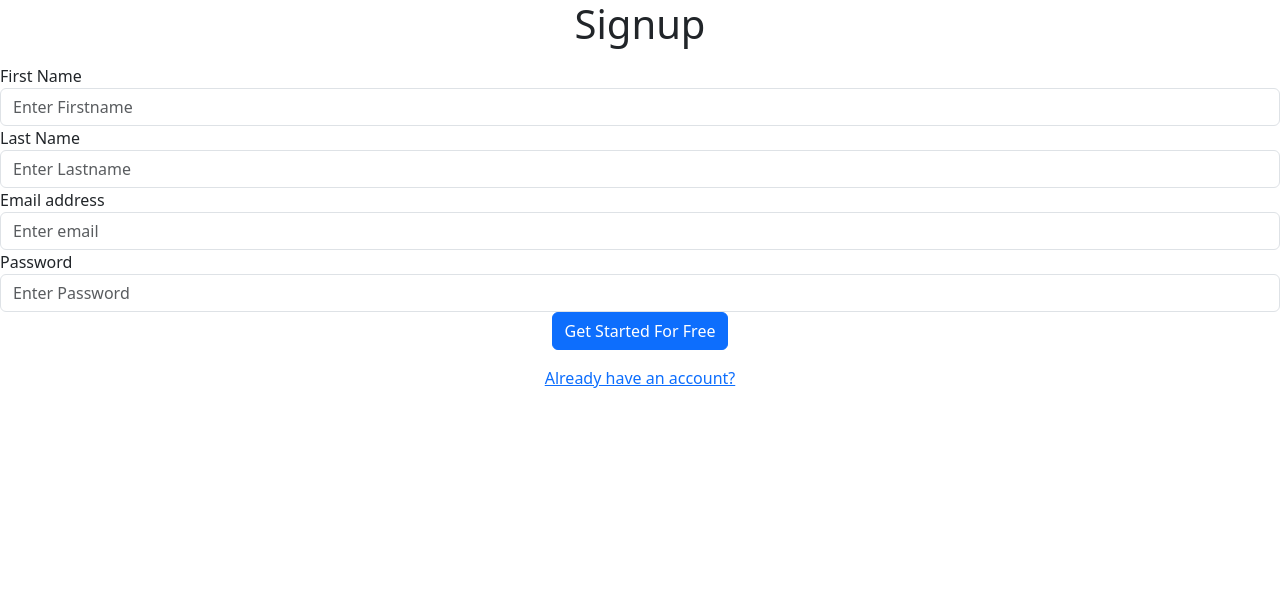
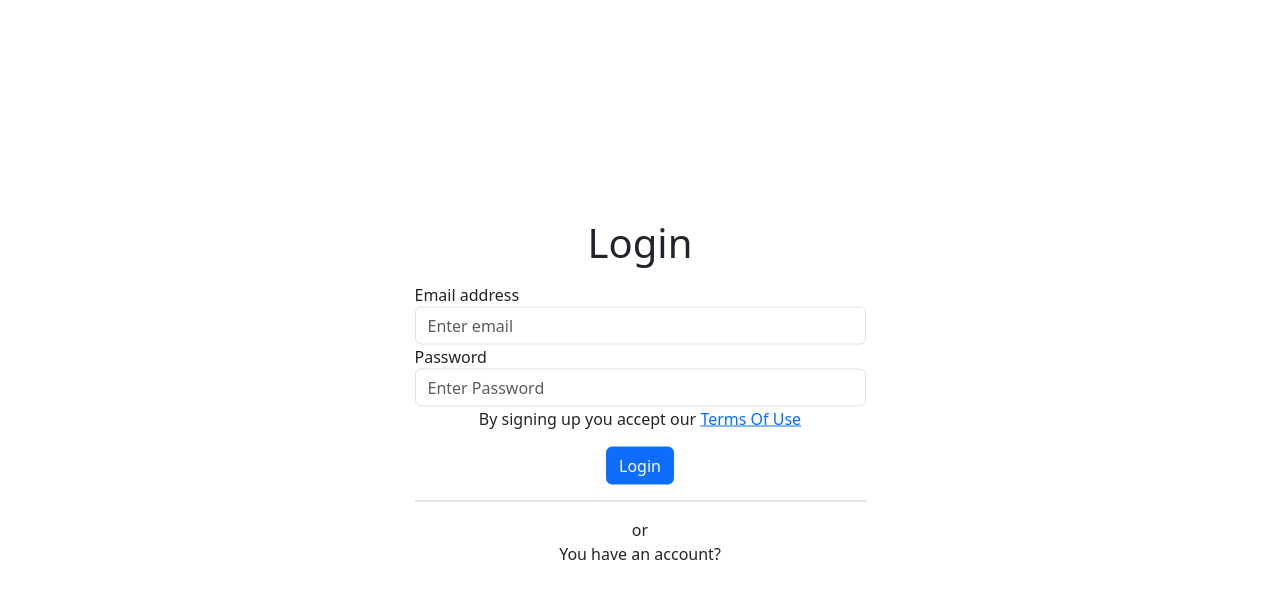
Before and after one commit to The-Cube-s/SistemaBancario_Frontend, a React (Vite) app: page / in a window 1280 px wide. Both pictures are taken after a click on the link "Already have an account?". Shown: the top 598 px of the page. Built offline with nearby package versions, Linux system fonts and the light colour scheme.

Commit message:
Pagina principal con register y login

```diff
--- a/package.json
+++ b/package.json
@@ -14,6 +14,7 @@
     "react": "^18.2.0",
     "react-bootstrap": "^2.10.2",
     "react-dom": "^18.2.0",
+    "react-router-dom": "^6.23.1",
     "styled-components": "^6.1.11"
   },
   "devDependencies": {
--- a/src/App.jsx
+++ b/src/App.jsx
@@ -1,13 +1,12 @@
 import { useState } from 'react'
-import { Login } from './Components/Login/Login'
-import { Register } from './Components/Register/Register'
+import { AuthPage } from './Pages/Auth/AuthPage'
 
 function App() {
 
 
   return (
     <>
-      <Register/>
+      <AuthPage/>
     </>
   )
 }
--- a/src/Components/Login/Login.jsx
+++ b/src/Components/Login/Login.jsx
@@ -1,48 +1,46 @@
 
-export const Login = () => {
+export const Login = ({ switchAuthHandler}) => {
   return (
     <>
-      <div class="container">
-        <div class="row">
-			<div class="col-md-5 mx-auto">
+      <div className="container position-absolute top-50 start-50 translate-middle">
+        <div className="row">
+			<div className="col-md-5 mx-auto">
 			<div id="first">
-				<div class="myform form ">
-					 <div class="logo mb-3">
-						 <div class="col-md-12 text-center">
+				<div className="myform form ">
+					 <div className="logo mb-3">
+						 <div className="col-md-12 text-center">
 							<h1>Login</h1>
 						 </div>
 					</div>
                    <form action="" method="post" name="login">
-                           <div class="form-group">
+                           <div className="form-group">
                               <label for="exampleInputEmail1">Email address</label>
-                              <input type="email" name="email"  class="form-control" id="email" aria-describedby="emailHelp" placeholder="Enter email"/>
+                              <input type="email" name="email"  className="form-control" id="email" aria-describedby="emailHelp" placeholder="Enter email"/>
                            </div>
-                           <div class="form-group">
+                           <div className="form-group">
                               <label for="exampleInputEmail1">Password</label>
-                              <input type="password" name="password" id="password"  class="form-control" aria-describedby="emailHelp" placeholder="Enter Password"/>
+                              <input type="password" name="password" id="password"  className="form-control" aria-describedby="emailHelp" placeholder="Enter Password"/>
                            </div>
-                           <div class="form-group">
-                              <p class="text-center">By signing up you accept our <a href="#">Terms Of Use</a></p>
+                           <div className="form-group">
+                              <p className="text-center">By signing up you accept our <a href="#">Terms Of Use</a></p>
                            </div>
-                           <div class="col-md-12 text-center ">
-                              <button type="submit" class=" btn btn-block mybtn btn-primary tx-tfm">Login</button>
+                           <div className="col-md-12 text-center ">
+                              <button type="submit" className=" btn btn-block mybtn btn-primary tx-tfm">Login</button>
                            </div>
-                           <div class="col-md-12 ">
-                              <div class="login-or">
-                                 <hr class="hr-or"/>
-                                 <span class="span-or">or</span>
+                           <div className="col-md-12 ">
+                              <div className="login-or">
+                                 <hr className="hr-or"/>
+                                 <span className="span-or d-flex justify-content-center">or</span>
                               </div>
                            </div>
-                           <div class="col-md-12 mb-3">
-                              <p class="text-center">
-                                 <a href="javascript:void();" class="google btn mybtn"><i class="fa fa-google-plus">
-                                 </i> Signup using Google
-                                 </a>
+                           <div className="col-md-12 mb-3">
+                              <p className="text-center">
+                              <span className="text-center"><a onClick={switchAuthHandler} id="log">You have an account?</a></span>
+
                               </p>
                            </div>
-                           <div class="form-group">
-                              <p class="text-center">Don't have account? <a href="#" id="signup">Sign up here</a></p>
-                           </div>
+
+
                         </form>
 
 				</div>
--- a/src/Components/Register/Register.jsx
+++ b/src/Components/Register/Register.jsx
@@ -1,41 +1,41 @@
 import React from 'react'
 
-export const Register = () => {
+export const Register = ({ switchAuthHandler }) => {
   return (
-    <div id="second">
-			      <div class="myform form ">
-                        <div class="logo mb-3">
-                           <div class="col-md-12 text-center">
+
+			      <div className="myform form position-absolute top-50 start-50 translate-middle ">
+                        <div className="logo mb-3">
+                           <div className="col-md-12 text-center">
                               <h1 >Signup</h1>
                            </div>
                         </div>
                         <form action="#" name="registration"/>
-                           <div class="form-group">
+                           <div className="form-group">
                               <label for="exampleInputEmail1">First Name</label>
-                              <input type="text"  name="firstname" class="form-control" id="firstname" aria-describedby="emailHelp" placeholder="Enter Firstname"/>
+                              <input type="text"  name="firstname" className="form-control" id="firstname" aria-describedby="emailHelp" placeholder="Enter Firstname"/>
                            </div>
-                           <div class="form-group">
+                           <div className="form-group">
                               <label for="exampleInputEmail1">Last Name</label>
-                              <input type="text"  name="lastname" class="form-control" id="lastname" aria-describedby="emailHelp" placeholder="Enter Lastname"/>
+                              <input type="text"  name="lastname" className="form-control" id="lastname" aria-describedby="emailHelp" placeholder="Enter Lastname"/>
                            </div>
-                           <div class="form-group">
+                           <div className="form-group">
                               <label for="exampleInputEmail1">Email address</label>
-                              <input type="email" name="email"  class="form-control" id="email" aria-describedby="emailHelp" placeholder="Enter email"/>
+                              <input type="email" name="email"  className="form-control" id="email" aria-describedby="emailHelp" placeholder="Enter email"/>
                            </div>
-                           <div class="form-group">
+                           <div className="form-group">
                               <label for="exampleInputEmail1">Password</label>
-                              <input type="password" name="password" id="password"  class="form-control" aria-describedby="emailHelp" placeholder="Enter Password"/>
+                              <input type="password" name="password" id="password"  className="form-control" aria-describedby="emailHelp" placeholder="Enter Password"/>
                            </div>
-                           <div class="col-md-12 text-center mb-3">
-                              <button type="submit" class=" btn btn-block mybtn btn-primary tx-tfm">Get Started For Free</button>
+                           <div className="col-md-12 text-center mb-3">
+                              <button type="submit" className=" btn btn-block mybtn btn-primary tx-tfm">Get Started For Free</button>
                            </div>
-                           <div class="col-md-12 ">
-                              <div class="form-group">
-                                 <p class="text-center"><a href="#" id="signin">Already have an account?</a></p>
+                           <div className="col-md-12 ">
+                              <div className="form-group">
+                                 <span className="text-center"><a onClick={switchAuthHandler} id="signin">Already have an account?</a></span>
                               </div>
                            </div>
                             </div>
 
-                     </div>
+
   )
 }
--- a/src/Pages/Auth/AuthPage.jsx
+++ b/src/Pages/Auth/AuthPage.jsx
@@ -0,0 +1,23 @@
+import { useState } from "react"
+import { Login } from "../../Components/Login/Login"
+import { Register } from "../../Components/Register/Register"
+
+export const AuthPage = () => {
+  const [isLogin, setIsLogin ] = useState(false)
+
+  const handleAuthPage = ()=>{
+    setIsLogin((prev)=> !prev)
+  }
+
+    return (
+    <div className="auth-container">
+        {
+            isLogin ? (
+                <Login switchAuthHandler={handleAuthPage} />
+            ) : (
+                <Register switchAuthHandler={handleAuthPage} />
+            )
+        }
+    </div>
+    )
+}
```
Also changed, not shown: src/Pages/LoginPage.jsx (deleted), 1 other file (tests, documents, lock files or other folders).
